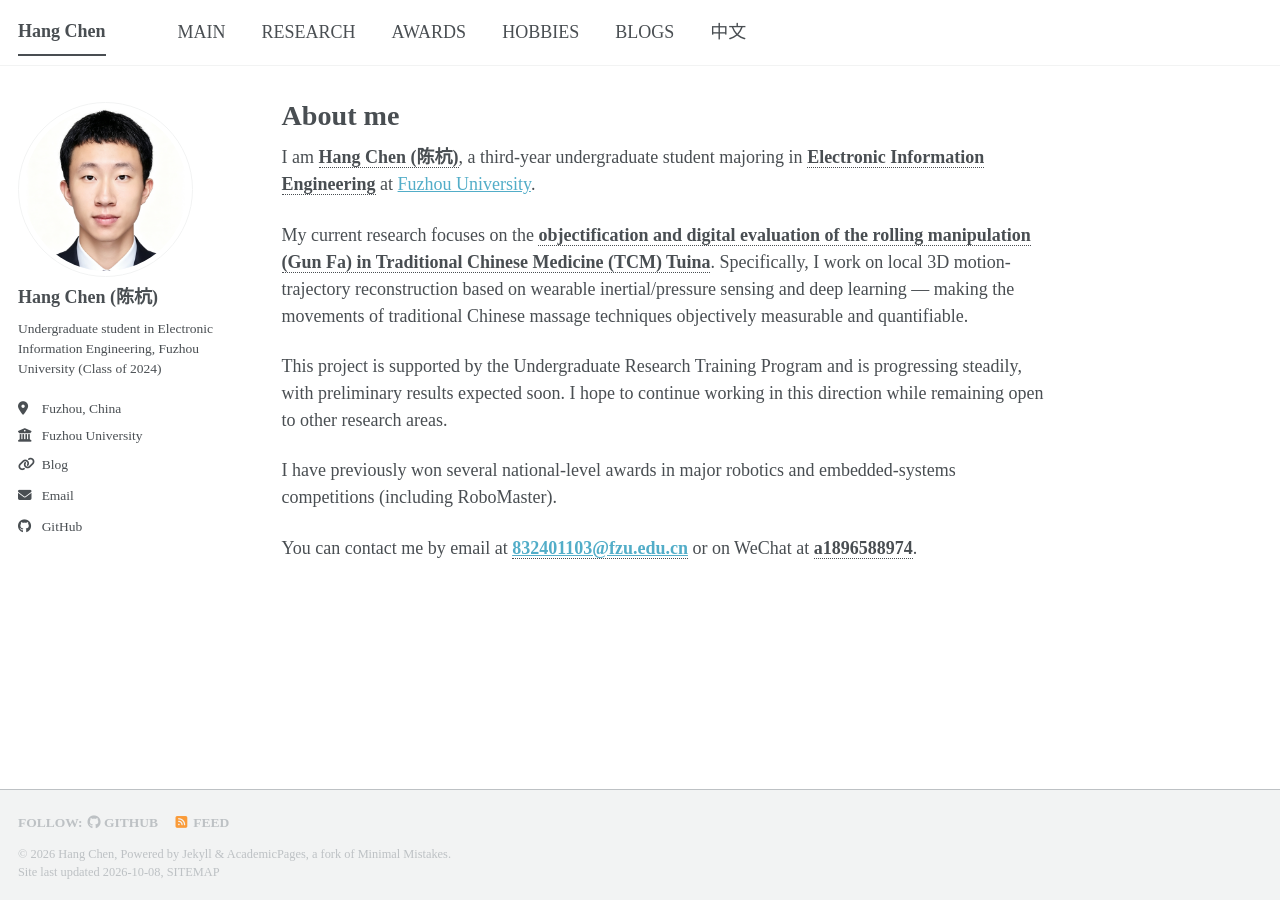
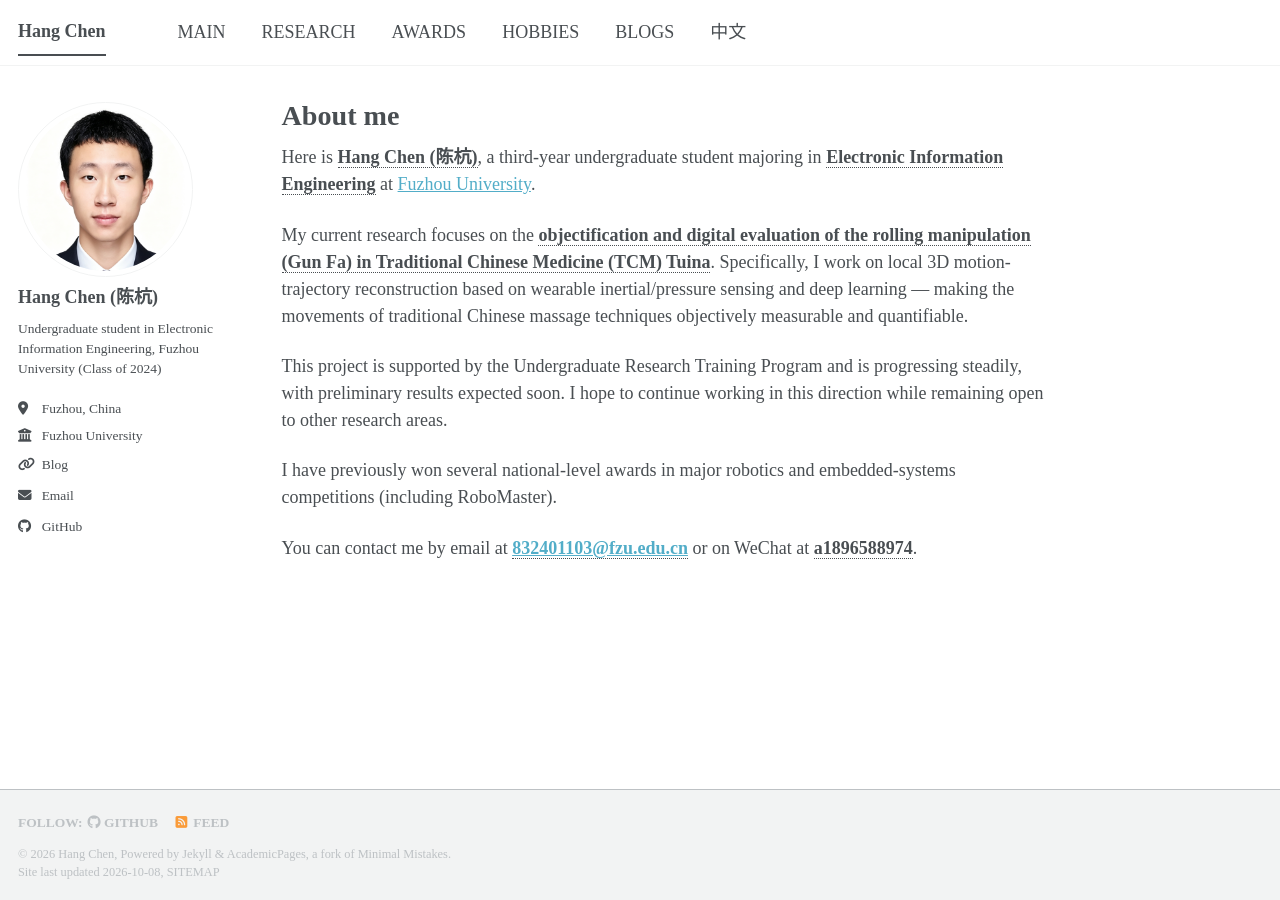
Before and after one commit to Nomkr/Nomkr.github.io, a Jekyll site: the page built from _pages/about.md, in a window 1280 px wide. Built offline with Jekyll 4.4.1, drawn with Linux system fonts in a browser that asks for light colours; a style sheet for code colours, icons or effects is not loaded.

Commit message:
Update first sentence to 'Here is'

```diff
--- a/_pages/about.md
+++ b/_pages/about.md
@@ -7,7 +7,7 @@ redirect_from:
   - /about.html
 ---
 
-I am **Hang Chen (陈杭)**, a third-year undergraduate student majoring in **Electronic Information Engineering** at [Fuzhou University](https://www.fzu.edu.cn/).
+Here is **Hang Chen (陈杭)**, a third-year undergraduate student majoring in **Electronic Information Engineering** at [Fuzhou University](https://www.fzu.edu.cn/).
 
 My current research focuses on the **objectification and digital evaluation of the rolling manipulation (Gun Fa) in Traditional Chinese Medicine (TCM) Tuina**. Specifically, I work on local 3D motion-trajectory reconstruction based on wearable inertial/pressure sensing and deep learning — making the movements of traditional Chinese massage techniques objectively measurable and quantifiable.
 
```
